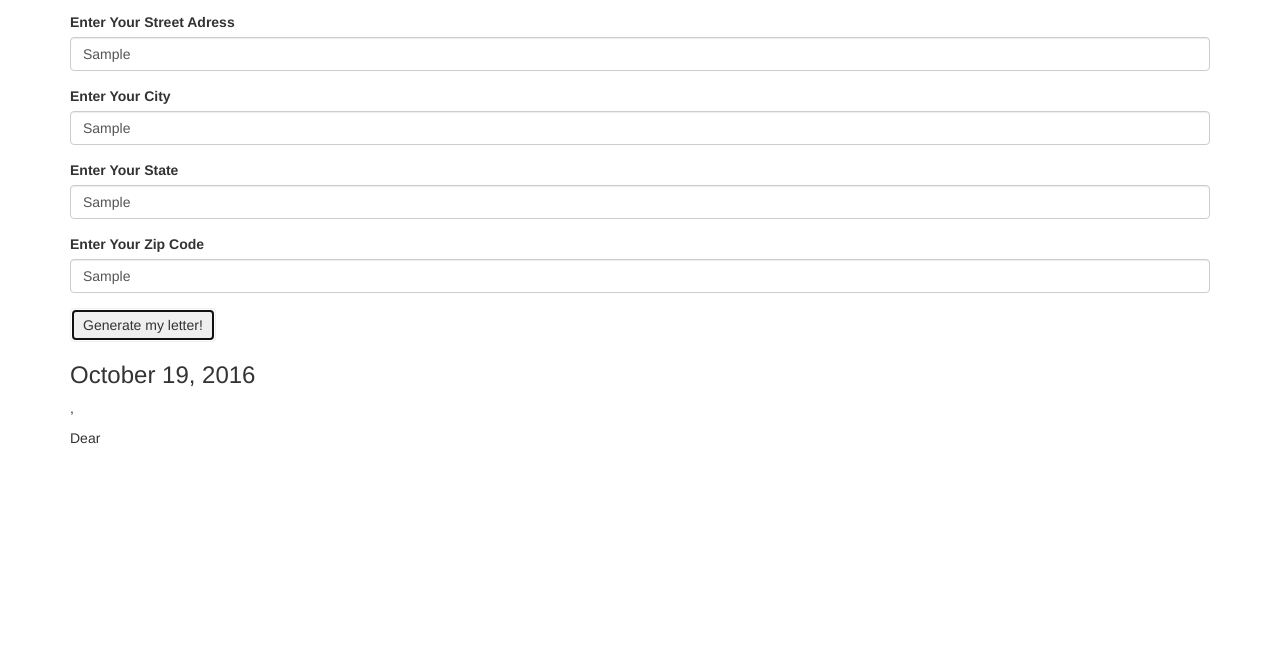
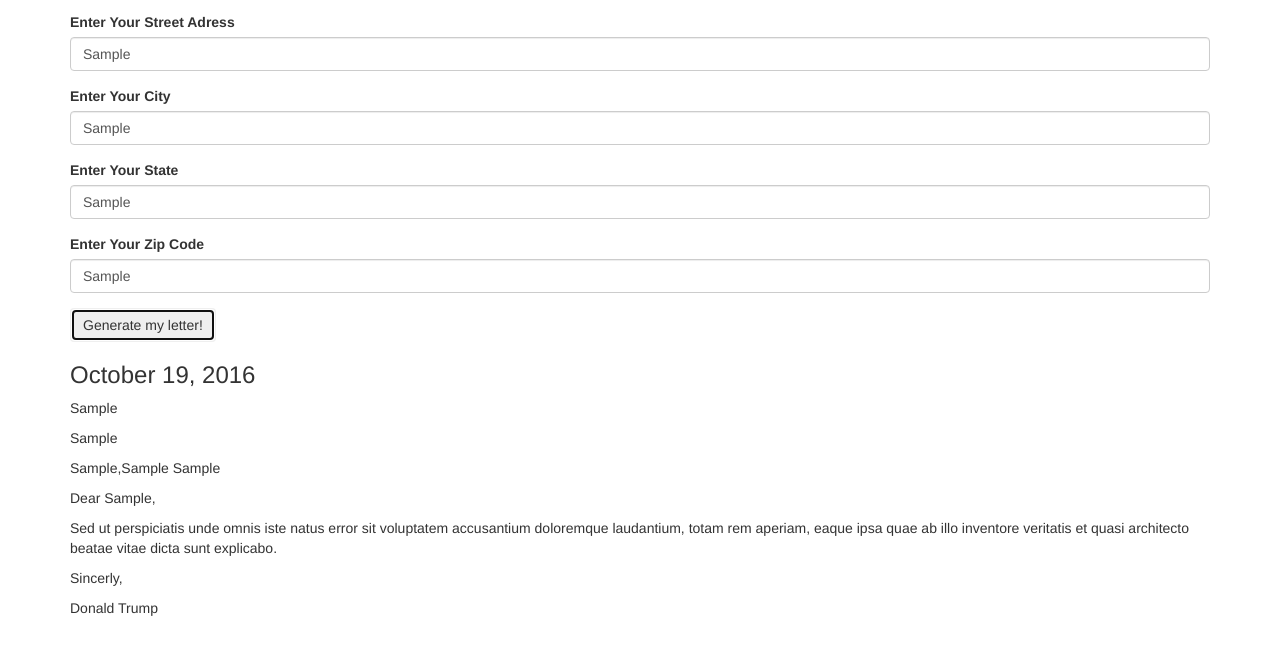
Before and after one commit to suzirubi/form-letter, a plain HTML site: page index.html in a window 1280 px wide. Both pictures are taken after typing "Sample", "Sample", "Sample", "Sample", "Sample" into the empty fields and a click on the button "Generate my letter!". Shown: the part 132-784 px from the top of the page. Drawn offline with Linux system fonts and the light colour scheme.

Commit message:
modify custom css, index.html, custom javascript

```diff
--- a/css/styles.css
+++ b/css/styles.css
@@ -0,0 +1,3 @@
+#letter {
+  display: none;
+}
--- a/index.html
+++ b/index.html
@@ -13,6 +13,7 @@
 
 <!-- Blank Form Section -->
       <div id="blanks">
+        <form>
           <div class="form-group">
             <label for="adressee">Enter Your Name</label>
             <input id="adressee" class="form-control" type="text">
@@ -34,25 +35,32 @@
             <input id="zip" class="form-control" type="text">
           </div>
           <button type="submit" class="btn">Generate my letter!</button>
-
+        </form>
       </div>
 
 <!-- Letter Section -->
-    <div class="letter">
-
+    <div id="letter">
       <h3 id="date"><!--Drops in today's date--></h3>
-      <p><span class="addressee"></span></p>
+      <p><span class="adressee"></span></p>
       <p><span class="street"></span></p>
       <p><span class="city"></span>,<span class="state"></span>  <span class="zip"></span></p>
       <p></p>
       <p></p>
-      <p>Dear <span></span>      </p>
-
+      <p>Dear <span class="adressee"></span>,</p>
+      <p></p>
+      <p>Sed ut perspiciatis unde omnis iste natus error sit voluptatem accusantium doloremque laudantium, totam rem aperiam, eaque ipsa quae ab illo inventore veritatis et quasi architecto beatae vitae dicta sunt explicabo.</p>
+      <p></p>
+      <p>Sincerly,</p>
+      <p></p>
+      <p></p>
+      <p>Donald Trump</p>
     </div>
 
 
 
     </div>
   </body>
+  <!--
  <script src="js/scripts.js"></script>
+-->
 </html>
--- a/js/scripts.js
+++ b/js/scripts.js
@@ -1,10 +1,34 @@
+$(document).ready(function(){
+
+  $("#blanks form").submit(function(event) {
+    var adresseeInput = $("input#adressee").val();
+    var streetInput = $("input#street").val();
+    var cityInput = $("input#city").val();
+    var stateInput = $("input#state").val();
+    var zipInput = $("input#zip").val();
+
+    $(".adressee").text(adresseeInput);
+    $(".street").text(streetInput);
+    $(".city").text(cityInput);
+    $(".state").text(stateInput);
+    $(".zip").text(zipInput);
+
+    $("#letter").show();
+
+    event.preventDefault();
+  });
+
 var now = new Date();
 var months = new Array('January','February','March','April','May','June','July','August','September','October','November','December');
 var date = ((now.getDate()<10) ? "0" : "")+ now.getDate();
 function fourdigits(number) {
     return (number < 1000) ? number + 1900 : number;
-}
+  }
 today =  months[now.getMonth()] + " " +
          date + ", " +
          (fourdigits(now.getYear())) ;
 document.getElementById("date").innerHTML = today;
+
+
+
+});
```
Lines whose indentation alone changed are shown as unchanged.
